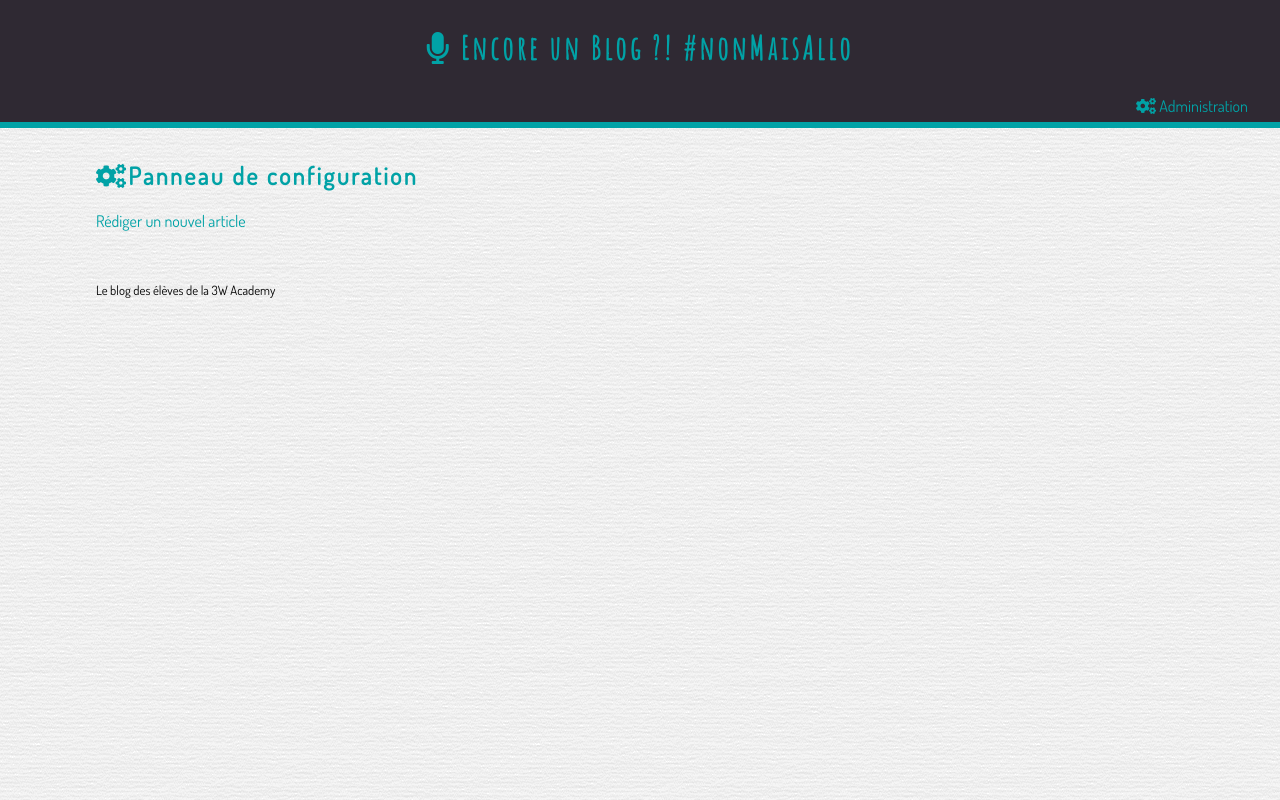
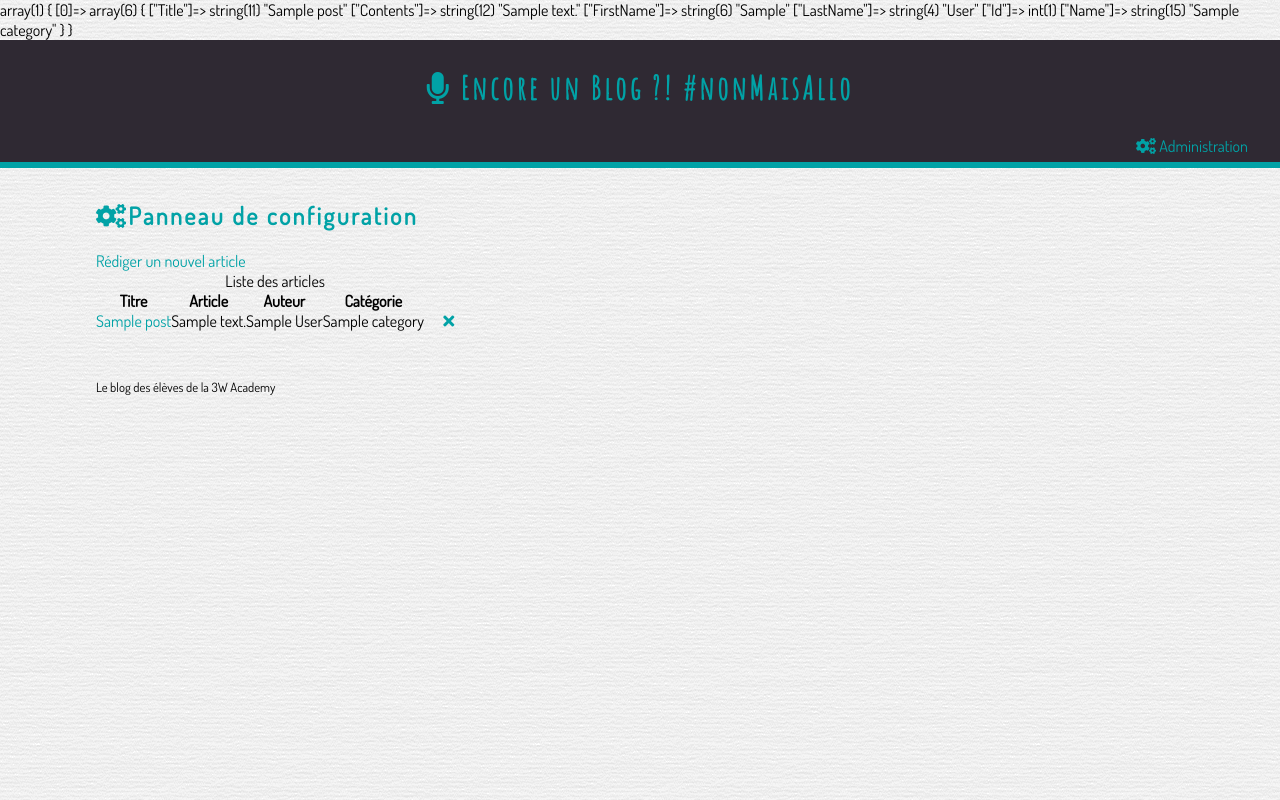
Before and after one commit to fabestr/dev, a PHP site: page /admin.php in a window 1280 px wide. Run offline with PHP 8.4, Linux system fonts and the light colour scheme; tables that the repository leaves empty or names only in its code hold one stand-in row (values such as "Sample post"); some libraries are stand-ins or nearby versions.

Commit message:
10/01/19

```diff
--- a/PHP/blog/admin.php
+++ b/PHP/blog/admin.php
@@ -1,4 +1,34 @@
 <?php
+
+include 'application/bdd_connexion.php';
+
+$query = $pdo->prepare // requete SQL
+(
+    'SELECT
+    Title, Contents, FirstName, LastName, Post.Id, Category.Name
+    FROM
+    Post
+    INNER JOIN
+    Author
+    ON
+    Author.Id = Post.Author_Id
+    INNER JOIN
+    Category
+    ON
+    Category.Id = Post.Category_Id'
+);
+
+$query->execute();
+
+$articles = $query->fetchAll(PDO::FETCH_ASSOC);
+
+var_dump($articles);
+
+
+
+
+
+
 
 $template = 'admin';
 
--- a/PHP/blog/admin.phtml
+++ b/PHP/blog/admin.phtml
@@ -1,3 +1,41 @@
+
+
+
 <h2><i class="fas fa-cogs"></i>Panneau de configuration</h2>
 
 <nav><a href="add_post.php">Rédiger un nouvel article</a></nav>
+
+<table>
+    <caption>Liste des articles</caption>
+    <thead>
+        <tr>
+            <th>Titre</th>
+            <th>Article</th>
+            <th>Auteur</th>
+            <th>Catégorie</th>
+        </tr>
+    </thead>
+    <tbody>
+        <?php foreach($articles as $article):?>
+         <tr>
+            <td>
+                <a href="show_post.php?id=<?= $article['Id']?>"><?=$article['Title']?></a>
+            </td>
+            <td>
+                <?=$article['Contents']?>
+            </td>
+            <td>
+                <?=$article['FirstName'].' '.$article['LastName']?>
+            </td>
+            <td>
+                <?=$article['Name']?>
+            </td>
+            <td>
+                <a href="edit_post.php?id=<?= $article['Id']?>"><i class="fa fa-pencil"></i></a>
+                <a href="remove.php?id=<?= $article['Id']?>"><i class="fa fa-remove"></i></a>
+            </td>
+
+         </tr>
+         <?php endforeach ?>
+    </tbody>
+</table>
--- a/PHP/blog/index.phtml
+++ b/PHP/blog/index.phtml
@@ -4,13 +4,13 @@
 <ul>
     <?php foreach($posts as $post): ?>
     <li>
-        <h3><a href="show_post.php?id=<?= $post['Id']?>"><strong><?= $post['Title'] ?></strong></a></h3>
+        <h3><a href="show_post.php?id=<?= $post['Id']?>"><strong><?= htmlspecialchars($post['Title']) ?></strong></a></h3>
     </li>
     <li>
-        <?= $post['Contents'] ?>
+        <?=  substr(htmlspecialchars($post['Contents']),0,20) ?>[...]
     </li>
     <li>
-        Rédigé par :<?= $post['FirstName'].' '.$post['LastName']?> le <?= $post['CreationDate']?>
+        Rédigé par :<?= htmlspecialchars($post['FirstName']).' '.htmlspecialchars($post['LastName'])?> le <?= htmlspecialchars($post['CreationDate'])?>
     </li>
     <?php endforeach ?>
 
--- a/PHP/blog/layout.phtml
+++ b/PHP/blog/layout.phtml
@@ -15,6 +15,11 @@
     <link rel="stylesheet" href="css/blog-theme.css">
     <link rel="stylesheet" href="css/ui-button.css">
     <link rel="stylesheet" href="css/ui-form.css">
+    <style>
+        li{
+        list-style: none;
+        }
+    </style>
 </head>
 <body>
     <!-- En-tête commune de l'application -->
--- a/PHP/blog/show_post.phtml
+++ b/PHP/blog/show_post.phtml
@@ -23,7 +23,7 @@
 
 <hr>
 
-<form action="show_post.php?id=<?= $_GET['id']?>" method="POST">
+<form class="generic-form" action="show_post.php?id=<?= $_GET['id']?>" method="POST">
     <fieldset>
         <legend><i class="far fa-comment"></i>Nouveau commentaire</legend>
         <ul>
```
Also changed, not shown: PHP/blog/edit_post.php (added, +68 -0 lines), PHP/blog/edit_post.phtml (added, +20 -0 lines), PHP/blog/remove.php (added, +24 -0 lines), PHP/PDO/boncommande.css (line endings or trailing spaces), PHP/blog/remove.phtml (added).
